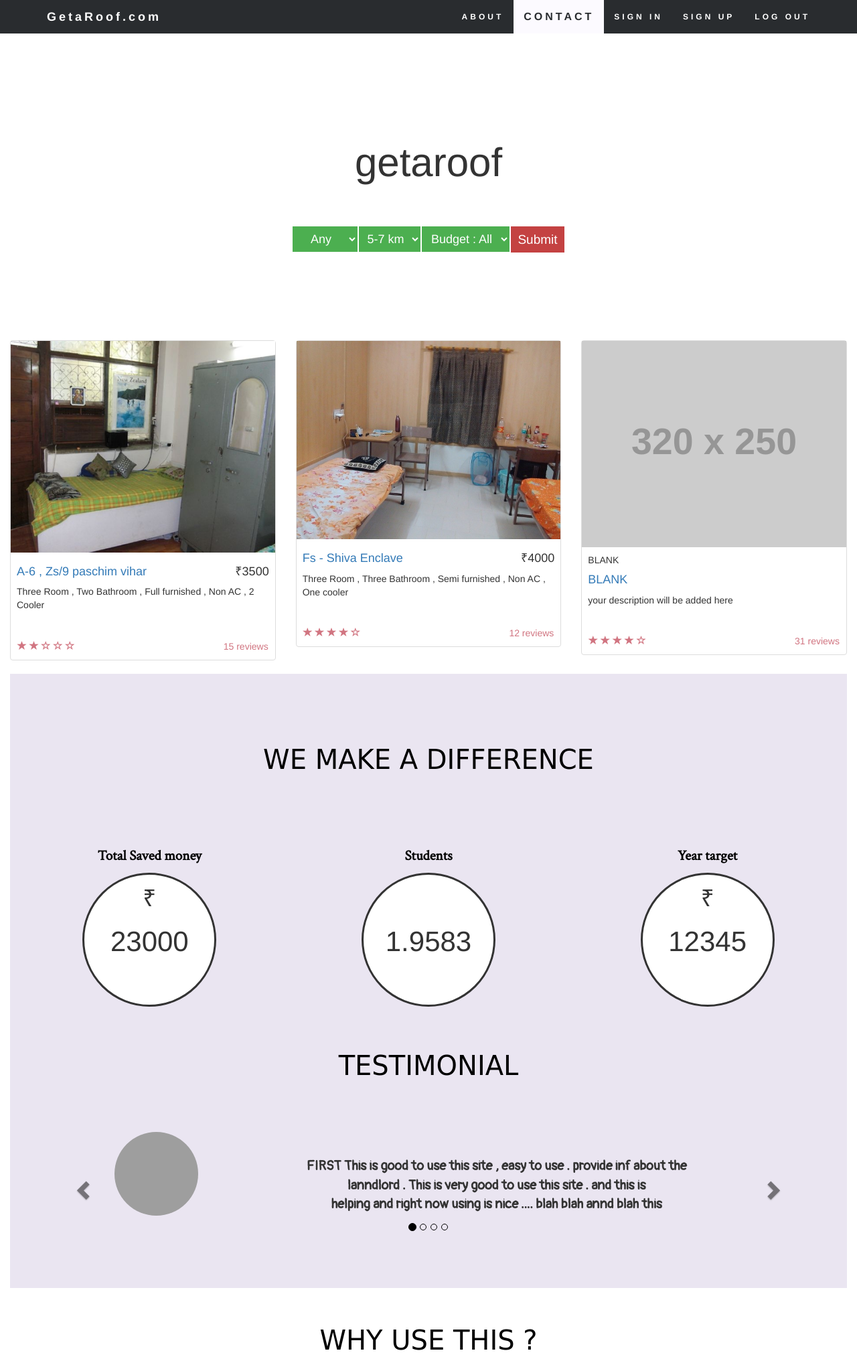
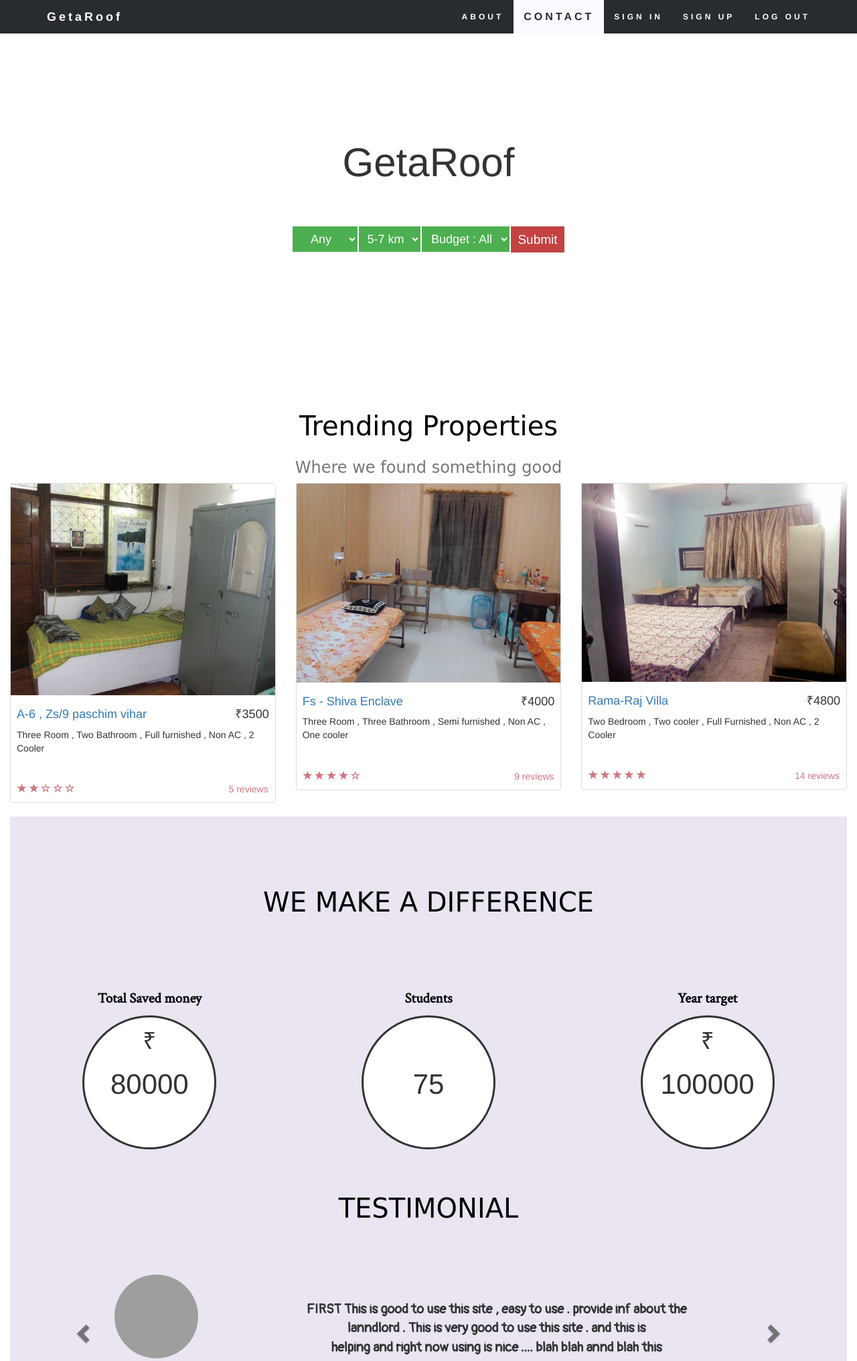
Before and after one commit to anonymous043044/getaroof, a CodeIgniter app: page /getaroof/index.php/home/index in a window 1280 px wide. Shown: the top 2032 px of the page at 67% size. Run offline with CodeIgniter, Linux system fonts and the light colour scheme; grey boxes labelled with a size stand in for pictures from a placeholder-image service; some libraries are stand-ins or nearby versions; some web fonts are replaced; grey boxes are pictures that could not be loaded.

Commit message:
aunty work

```diff
--- a/application/views/aboutiframe.php
+++ b/application/views/aboutiframe.php
@@ -329,7 +329,7 @@ form .row:first-child .form-item{border-top:1px solid #fff;}
                             </li>
                             <li><a href="#"><i class="fa fa-linkedin"></i></a>
                             </li>
-                        </ul>
+                        </ul>r
                     </div>
                 </div>
                 <div class="col-sm-4">
--- a/application/views/homepage.php
+++ b/application/views/homepage.php
@@ -5,7 +5,7 @@ defined('BASEPATH') OR exit('No direct script access allowed');
 <!DOCTYPE html>
 <html>
 <head>
-	<title>insert site name</title>
+	<title>Get A Roof</title>
 	<meta charset="utf-8">
 	<meta name="viewport" content="width=device-width, initial-scale=1">
 	<link rel="shortcut icon" type="image/x-icon" href="<?=base_url()?>images/home.ico" />
@@ -123,7 +123,7 @@ defined('BASEPATH') OR exit('No direct script access allowed');
 					<span class="icon-bar"></span>
 					<span class="icon-bar"></span>
 				</button>
-				<a class="navbar-brand"  href="#myPage">GetaRoof.com</a>
+				<a class="navbar-brand"  href="#myPage">GetaRoof</a>
 			</div>
 			<div class="collapse navbar-collapse" id="myNavbar">
 				<ul class="nav navbar-nav navbar-right">
@@ -141,7 +141,7 @@ defined('BASEPATH') OR exit('No direct script access allowed');
 	<!-- this is the input start form   -->
 	<div id="navup" class="container-fluid"><!-- this is only for navbar id -->
 		<div id="yui1">
-			<span >getaroof </span>
+			<span >GetaRoof </span>
 
 		</div>
 		<!-- filter buttons -->
@@ -191,6 +191,19 @@ defined('BASEPATH') OR exit('No direct script access allowed');
 
 
 		<!-- trending property here -->
+
+			 <section  id="make_differ_text" style="padding-top: 100px;">
+        <div class="container">
+            <div class="row">
+                <div class="col-lg-12 text-center">
+                    <p class="section-heading">Trending Properties</p>
+                    <h3 class="section-subheading text-muted">Where we found something good</h3>
+                </div>
+            </div>
+
+
+           </div>
+    </section>
                 <div class="row">
 
                     <div class="col-sm-4 col-lg-4 col-md-4">
@@ -203,7 +216,7 @@ defined('BASEPATH') OR exit('No direct script access allowed');
                                 <p>Three Room , Two Bathroom , Full furnished , Non AC ,  2 Cooler</p>
                             </div>
                             <div class="ratings">
-                                <p class="pull-right">15 reviews</p>
+                                <p class="pull-right">5 reviews</p>
                                 <p>
                                     <span class="glyphicon glyphicon-star"></span>
                                     <span class="glyphicon glyphicon-star"></span>
@@ -225,7 +238,7 @@ defined('BASEPATH') OR exit('No direct script access allowed');
                                 <p>Three Room , Three Bathroom , Semi furnished , Non AC , One cooler</p>
                             </div>
                             <div class="ratings">
-                                <p class="pull-right">12 reviews</p>
+                                <p class="pull-right">9 reviews</p>
                                 <p>
                                     <span class="glyphicon glyphicon-star"></span>
                                     <span class="glyphicon glyphicon-star"></span>
@@ -239,21 +252,21 @@ defined('BASEPATH') OR exit('No direct script access allowed');
 
                     <div class="col-sm-4 col-lg-4 col-md-4">
                         <div class="thumbnail">
-                            <img src="http://placehold.it/320x250" alt="">
-                            <div class="caption"
-                                <h4 class="pull-right">BLANK</h4>
-                                <h4><a href="#">BLANK</a>
+                            <img src="<?=base_url()?>images/aunty1.jpg" alt="">
+                            <div class="caption">
+                                <h4 class="pull-right">₹4800</h4>
+                                <h4><a href="#">Rama-Raj Villa</a>
                                 </h4>
-                                <p>your description will be added here</p>
+                                <p>Two Bedroom , Two cooler , Full Furnished , Non AC , 2 Cooler</p>
                             </div>
                             <div class="ratings">
-                                <p class="pull-right">31 reviews</p>
+                                <p class="pull-right">14 reviews</p>
                                 <p>
                                     <span class="glyphicon glyphicon-star"></span>
                                     <span class="glyphicon glyphicon-star"></span>
                                     <span class="glyphicon glyphicon-star"></span>
                                     <span class="glyphicon glyphicon-star"></span>
-                                    <span class="glyphicon glyphicon-star-empty"></span>
+                                    <span class="glyphicon glyphicon-star"></span>
                                 </p>
                             </div>
                         </div>
@@ -271,14 +284,14 @@ defined('BASEPATH') OR exit('No direct script access allowed');
 					<p id="differ_text"> Total Saved money</p>
 					<div class="differ_border" style="padding-top: 10px; background-color: white;">
 						<p class="rupee">&#8377;</p>
-						<span class="counter differ_no" >23000</span>
+						<span class="counter differ_no" >80000</span>
 					</div>
 				</div>
 
 				<div class="col-sm-4">
 					<p id="differ_text">Students</p>
 					<div class="differ_border" style="background-color: white;">
-						<span class="counter differ_no">1.9583</span>
+						<span class="counter differ_no">75</span>
 					</div>
 				</div>
 
@@ -286,7 +299,7 @@ defined('BASEPATH') OR exit('No direct script access allowed');
 					<p id="differ_text">Year target</p>
 					<div class=" differ_border" style="padding-top: 10px ; background-color: white;">
 						<p class="rupee">&#8377;</p>
-						<span class="counter differ_no">12345</span>
+						<span class="counter differ_no">100000</span>
 					</div>
 				</div>
 			</div> <!-- make a differ -->
```
Also changed, not shown: images/aunty.jpg (added), images/aunty1.jpg (added), images/dalit-attacked.jpg (added).
